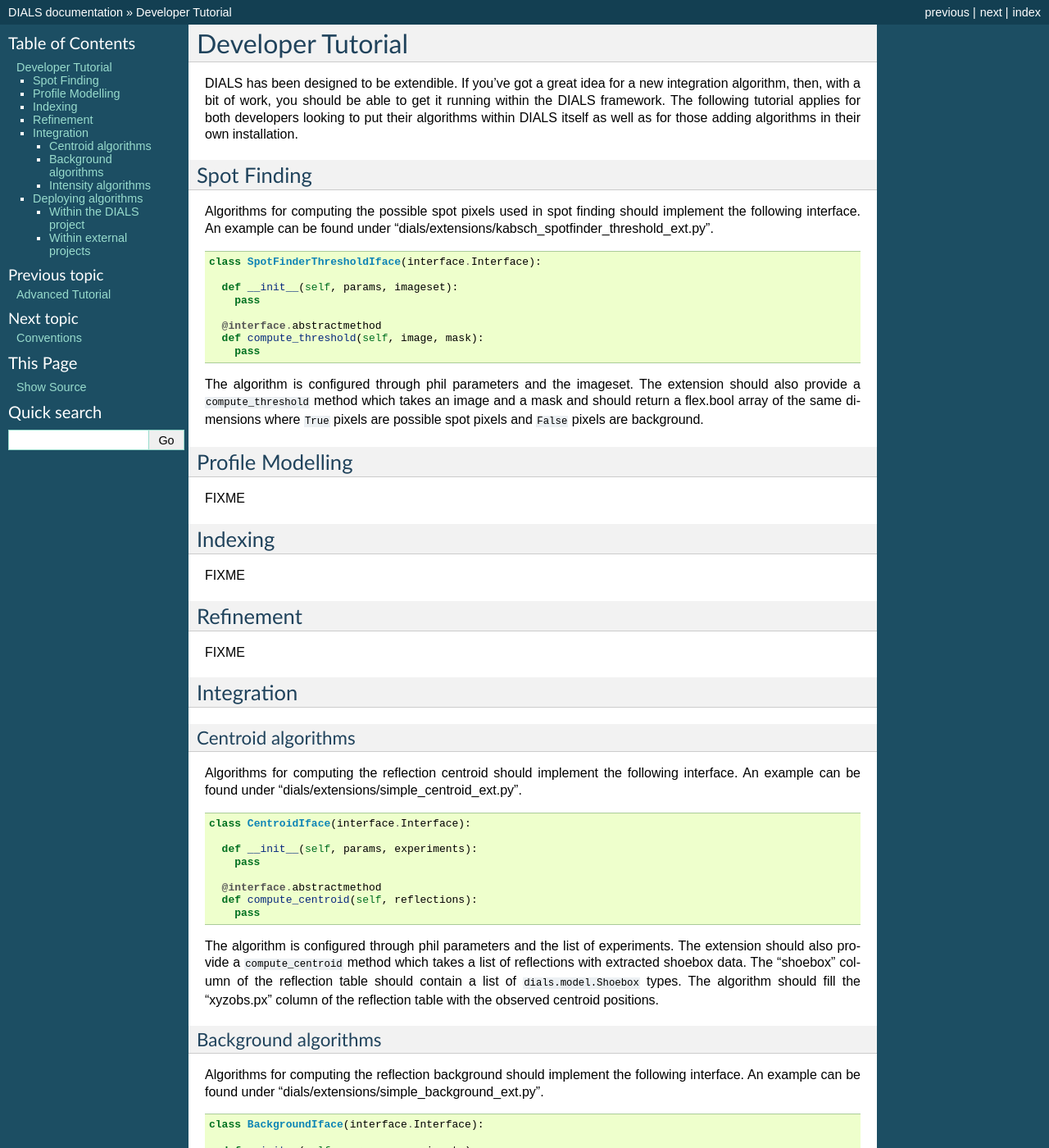
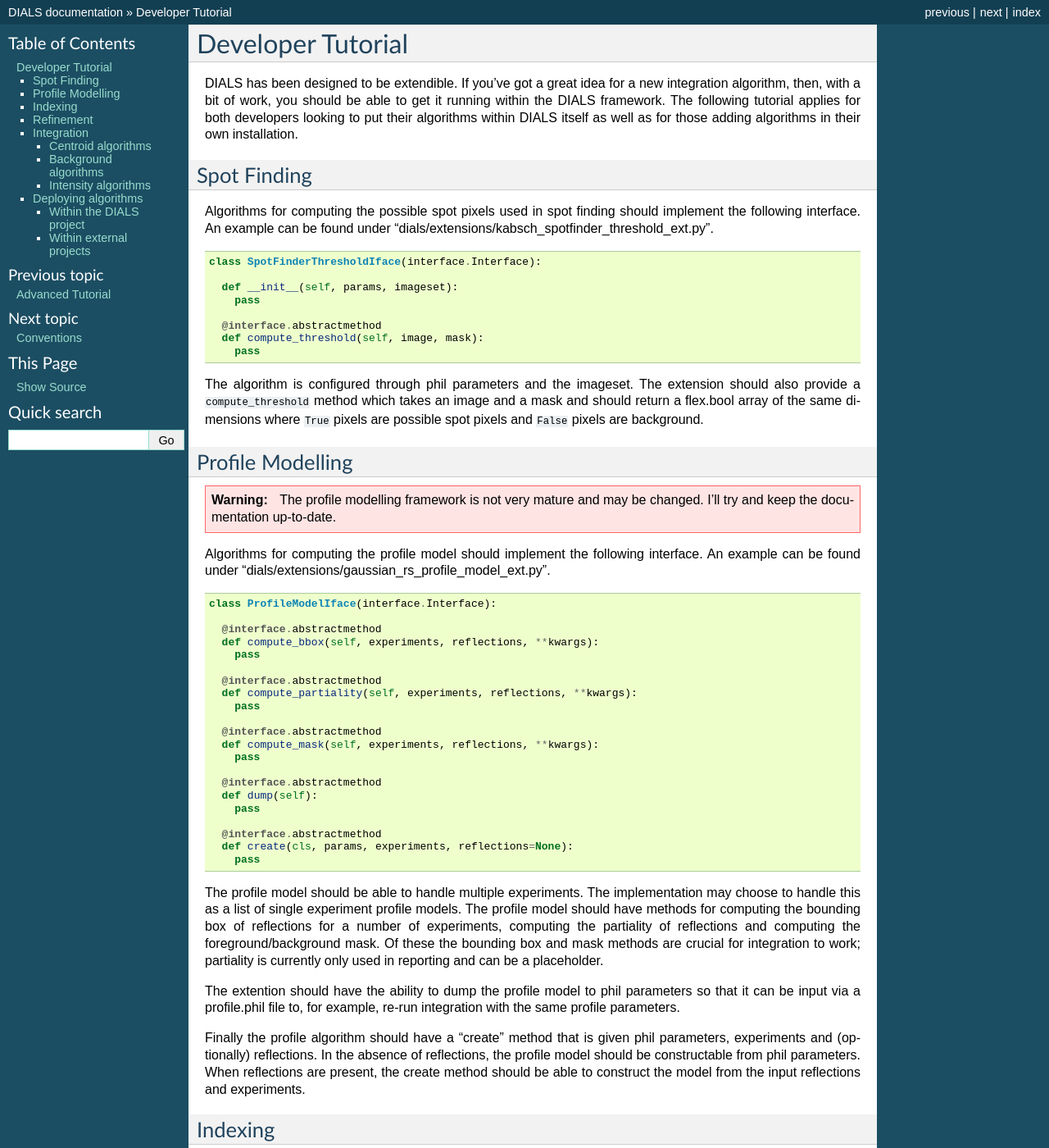
Before and after one commit to dials/docs, a Sphinx documentation site: the page built from sphinx/developer_tutorial.rst, in a window 1280 px wide and 1400 px high. Shown: the whole window at 82% size. Built offline with Sphinx 7.4.7, drawn with Linux system fonts in a browser that asks for light colours; formulas are drawn with MathJax 3; cross-references to code outside the pages are shown as plain code.

Commit message:
Added a developer tutorial for adding algorithms to dials

```diff
--- a/sphinx/developer_tutorial.rst
+++ b/sphinx/developer_tutorial.rst
@@ -34,7 +34,54 @@ pixels are background.
 Profile Modelling
 -----------------
 
-FIXME
+.. warning:: The profile modelling framework is not very mature and may be
+   changed. I'll try and keep the documentation up-to-date.
+
+Algorithms for computing the profile model should implement the following
+interface. An example can be found under
+"dials/extensions/gaussian_rs_profile_model_ext.py".
+
+.. code-block:: python
+
+  class ProfileModelIface(interface.Interface):
+
+    @interface.abstractmethod
+    def compute_bbox(self, experiments, reflections, **kwargs):
+      pass
+
+    @interface.abstractmethod
+    def compute_partiality(self, experiments, reflections, **kwargs):
+      pass
+
+    @interface.abstractmethod
+    def compute_mask(self, experiments, reflections, **kwargs):
+      pass
+
+    @interface.abstractmethod
+    def dump(self):
+      pass
+
+    @interface.abstractmethod
+    def create(cls, params, experiments, reflections=None):
+      pass
+
+The profile model should be able to handle multiple experiments. The
+implementation may choose to handle this as a list of single experiment profile
+models. The profile model should have methods for computing the bounding box of
+reflections for a number of experiments, computing the partiality of reflections
+and computing the foreground/background mask. Of these the bounding box and mask
+methods are crucial for integration to work; partiality is currently only used
+in reporting and can be a placeholder.
+
+The extention should have the ability to dump the profile model to phil
+parameters so that it can be input via a profile.phil file to, for example,
+re-run integration with the same profile parameters.
+
+Finally the profile algorithm should have a "create" method that is given phil
+parameters, experiments and (optionally) reflections. In the absence of
+reflections, the profile model should be constructable from phil parameters.
+When reflections are present, the create method should be able to construct the
+model from the input reflections and experiments.
 
 Indexing
 --------
```
